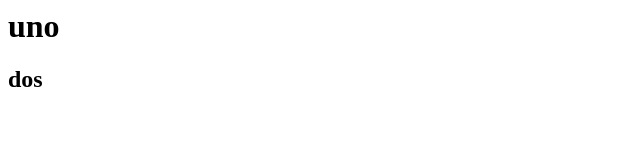
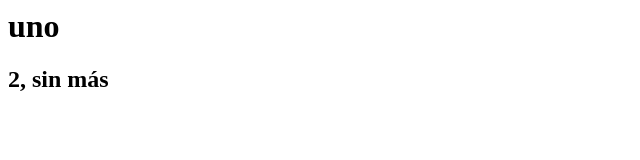
Before and after one commit to mahesa-flo/proyecto_estudiando, a plain HTML site: page index.html in a window 1280 px wide. Shown: the full height of the page, 0-640 px from the left. Drawn offline with Linux system fonts and the light colour scheme.

Commit message:
index 2 sin mas

```diff
--- a/index.html
+++ b/index.html
@@ -1,5 +1,5 @@
 <html>
     <h1>uno</h1>
     <title>titulo propio</title>
-    <h2>dos</h2>
+    <h2>2, sin más</h2>
 </html>
```
